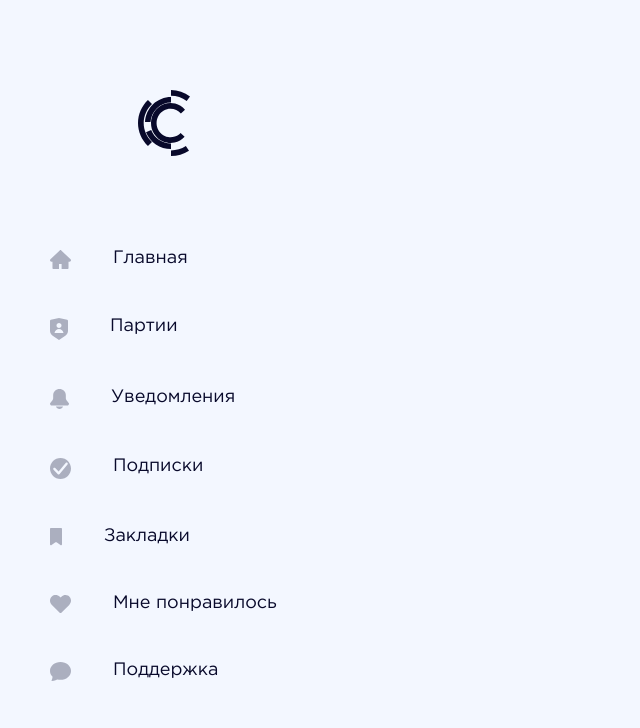
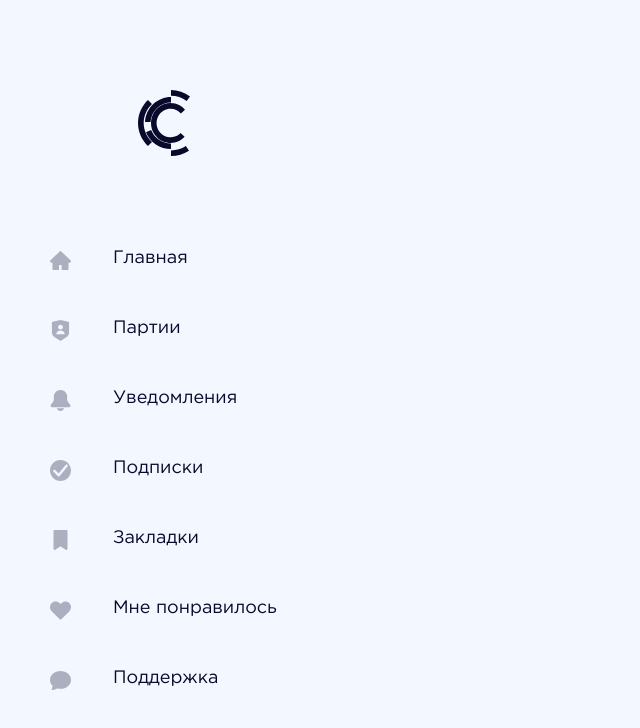
Before and after one commit to ASharksss/ProCountry-v2, a React (Create React App) app in the folder frontend/: page / in a window 1280 px wide. Shown: the top 728 px of the page, without its empty margins (0-640 px from the left). Built offline with nearby package versions, Linux system fonts and the light colour scheme; a web font is replaced by a local one.

Commit message:
left sidebar

```diff
--- a/frontend/src/components/leftSidebar.css
+++ b/frontend/src/components/leftSidebar.css
@@ -14,6 +14,8 @@
 }
 
 .sidebar_menu-icon{
+    width: 21px;
+    height: 21px;
     margin-right: 42px;
 }
 
```
